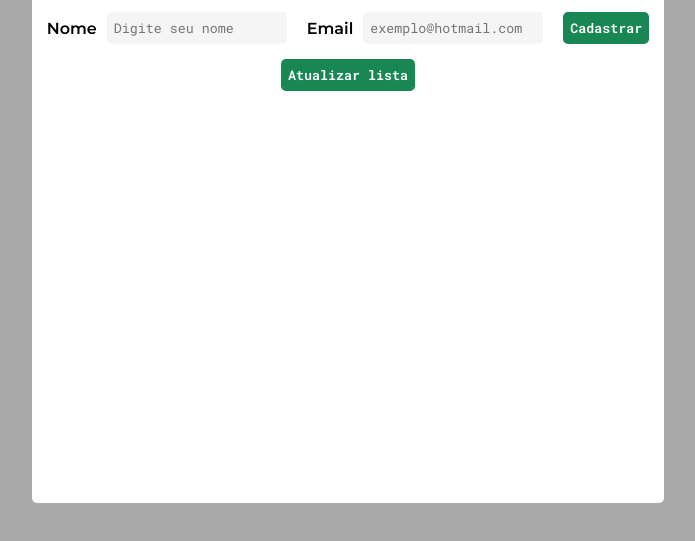
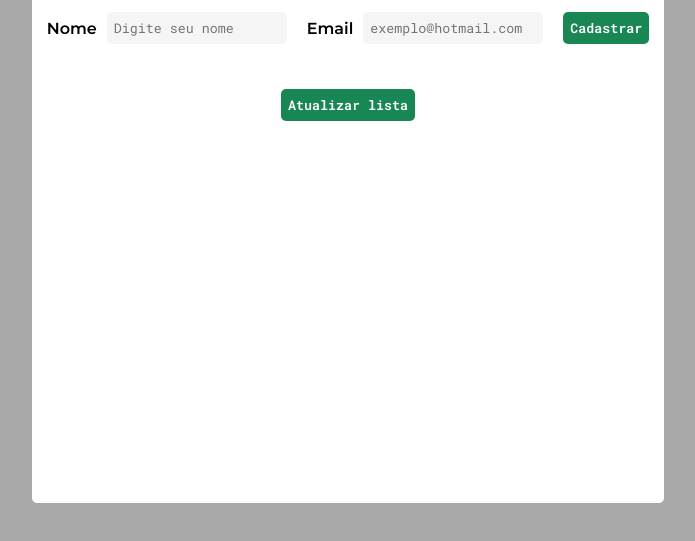
Before and after one commit to Lenickts/postman-cadastrarCliente, a plain HTML site: page index.html in a window 1280 px wide. Shown: the part 177-718 px from the top of the page, without its empty margins (292-987 px from the left). Drawn offline with Linux system fonts and the light colour scheme; no server answers; a web font is replaced by a local one.

Commit message:
Update: estilização

```diff
--- a/index.html
+++ b/index.html
@@ -21,7 +21,7 @@
             </div>
             <button type="button" id="btn">Cadastrar</button>
         </form>
-        <div>
+        <div id="lista-container">
             <ul id="listaCadastros"></ul>
             <button id="btn-att" onclick="atualizarDados()">Atualizar lista</button>
         </div>
--- a/style.css
+++ b/style.css
@@ -55,6 +55,10 @@ input{
     font-family: var(--fonte-robo);
     background-color: #F5F5F5;
 }
+#lista-container{
+    display: flex;
+    flex-direction: column;
+}
 #listaCadastros{
     list-style: none;
 }
@@ -65,6 +69,9 @@ button{
     font-family: var(--fonte-robo);
     color: #fff;
     cursor: pointer;
+}
+#btn-att{
+    margin-top: 30px;
 }
 #btn, #btn-att{
     background-color: #198754;
```
